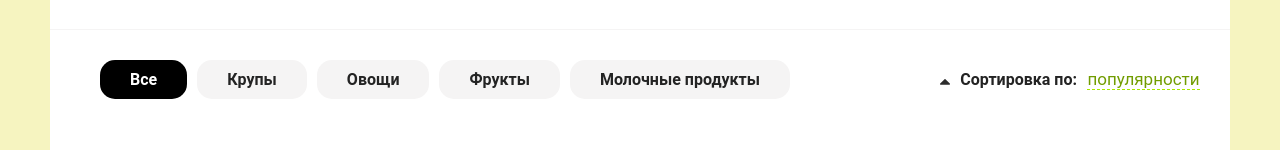
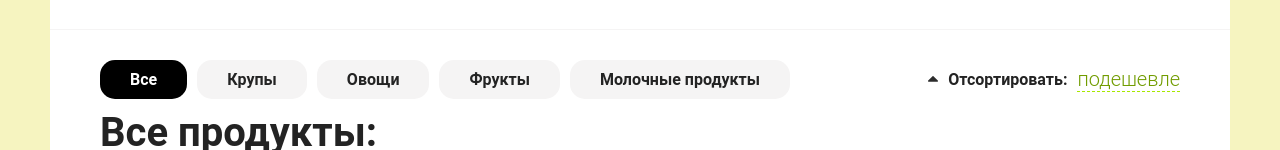
Before and after one commit to LZTD1/REACT-FARMER, a React (Create React App) app: page / in a window 1280 px wide. Shown: the part 146-296 px from the top of the page. Built offline with nearby package versions, Linux system fonts and the light colour scheme.

Commit message:
Реализовано popup окно сортировки

```diff
--- a/src/components/Pagination.jsx
+++ b/src/components/Pagination.jsx
@@ -9,7 +9,10 @@
     <div className="pagination">
       <GetPaginationPrevious />
       {pages.map((value, index) => (
-        <span key={index} onClick={() => setActivePage(index)} className={index === activePage ? 'active' : ''}>
+        <span
+          key={index}
+          onClick={() => setActivePage(index)}
+          className={index === activePage ? 'active' : ''}>
           {value}
         </span>
       ))}
--- a/src/components/ProductContainer.jsx
+++ b/src/components/ProductContainer.jsx
@@ -44,7 +44,7 @@
 
   const zoomStyle = {
     transformOrigin: `${position.x}px ${position.y}px`,
-    transform: isZoomed ? 'scale(1.8)' : 'none',
+    transform: isZoomed ? 'scale(1.7)' : 'none',
   };
 
   return (
--- a/src/components/SelectorCategories.jsx
+++ /dev/null
@@ -1,46 +0,0 @@
-import React from 'react';
-
-function SortingMethods() {
-  return (
-    <div className="sortingMethods">
-      <AllSelector />
-      <SortingBy />
-    </div>
-  );
-}
-function AllSelector() {
-  const categories = ['Все', 'Крупы', 'Овощи', 'Фрукты', 'Молочные продукты'];
-  const [activeIndex, setActiveIndex] = React.useState(0);
-
-  return (
-    <div className="sortingMethods__categories">
-      {categories.map((value, index) => (
-        <div
-          key={index}
-          onClick={() => setActiveIndex(index)}
-          className={activeIndex === index ? 'category active' : 'category'}>
-          {value}
-        </div>
-      ))}
-    </div>
-  );
-}
-
-function SortingBy() {
-  return (
-    <div className="sortingMethods__sortingBy">
-      <svg width="10" height="6" viewBox="0 0 10 6" fill="none" xmlns="http://www.w3.org/2000/svg">
-        <path
-          d="M10 5C10 5.16927 9.93815 5.31576 9.81445 5.43945C9.69075 5.56315 9.54427 5.625 9.375 5.625H0.625C0.455729 5.625 0.309245 5.56315 0.185547 5.43945C0.061849 5.31576 0 5.16927 0 5C0 4.83073 0.061849 4.68424 0.185547 4.56055L4.56055 0.185547C4.68424 0.061849 4.83073 0 5 0C5.16927 0 5.31576 0.061849 5.43945 0.185547L9.81445 4.56055C9.93815 4.68424 10 4.83073 10 5Z"
-          fill="#2C2C2C"></path>
-      </svg>
-      <span>Сортировка по:</span>
-      <select>
-        <option>популярности</option>
-        <option>цене</option>
-        <option>алфавиту</option>
-      </select>
-    </div>
-  );
-}
-export default SortingMethods;
--- /dev/null
+++ b/src/components/SortingMethods.jsx
@@ -0,0 +1,78 @@
+import React from 'react';
+
+function SortingMethods() {
+  return (
+    <div className="sortingMethods">
+      <CategoriesSelect />
+      <SortingBy />
+    </div>
+  );
+}
+function CategoriesSelect() {
+  const categories = ['Все', 'Крупы', 'Овощи', 'Фрукты', 'Молочные продукты'];
+  const [activeIndex, setActiveIndex] = React.useState(0);
+
+  return (
+    <div className="sortingMethods__categories">
+      {categories.map((value, index) => (
+        <div
+          key={index}
+          onClick={() => setActiveIndex(index)}
+          className={activeIndex === index ? 'category active' : 'category'}>
+          {value}
+        </div>
+      ))}
+    </div>
+  );
+}
+
+function SortingBy() {
+  return (
+    <div className="sortingMethods__sortingBy">
+      <svg width="10" height="6" viewBox="0 0 10 6" fill="none" xmlns="http://www.w3.org/2000/svg">
+        <path
+          d="M10 5C10 5.16927 9.93815 5.31576 9.81445 5.43945C9.69075 5.56315 9.54427 5.625 9.375 5.625H0.625C0.455729 5.625 0.309245 5.56315 0.185547 5.43945C0.061849 5.31576 0 5.16927 0 5C0 4.83073 0.061849 4.68424 0.185547 4.56055L4.56055 0.185547C4.68424 0.061849 4.83073 0 5 0C5.16927 0 5.31576 0.061849 5.43945 0.185547L9.81445 4.56055C9.93815 4.68424 10 4.83073 10 5Z"
+          fill="#2C2C2C"></path>
+      </svg>
+      <span className="sortingMethods__sortingBy__description">Отсортировать:</span>
+      <PopupSorting />
+    </div>
+  );
+}
+function PopupSorting() {
+  const [indexClickedSort, setIndexClickedSort] = React.useState(0);
+  const [showPopupWindow, setShowPopupWindow] = React.useState(false);
+
+  const sortingMethods = ['подешевле', 'подороже', 'популярные', 'менее популярные'];
+
+  const popupHoverReaction = {
+    transformOrigin: '0px 0px',
+    opacity: showPopupWindow ? '1' : '0',
+    scale: showPopupWindow ? '1' : '0.5',
+  };
+
+  return (
+    <div
+      onMouseLeave={() => setShowPopupWindow(false)}
+      onMouseEnter={() => setShowPopupWindow(true)}
+      className="popupSortingWindow">
+      <span className="popupSortingWindow__selectedSorting">
+        {sortingMethods[indexClickedSort]}
+      </span>
+      <div className="sortingMethod" style={popupHoverReaction}>
+        {sortingMethods.map((sortingBy, id) => (
+          <span
+            className={indexClickedSort === id && 'active'}
+            key={id}
+            onClick={() => {
+              setIndexClickedSort(id);
+              setShowPopupWindow(false);
+            }}>
+            {sortingBy}
+          </span>
+        ))}
+      </div>
+    </div>
+  );
+}
+export default SortingMethods;
--- a/src/scss/components/_all.scss
+++ b/src/scss/components/_all.scss
@@ -2,6 +2,3 @@
 @import './categories';
 @import './productCard';
 @import './pagination';
-
-// @import './sort';
-// @import './pizza-block';
--- a/src/scss/components/_categories.scss
+++ b/src/scss/components/_categories.scss
@@ -1,15 +1,14 @@
-
-.sortingMethods{
+.sortingMethods {
+  display: flex;
+  align-items: center;
+  justify-content: space-between;
+  margin: 30px 0px 10px 0px;
   overflow: auto;
+  &__categories {
+    margin-left: 50px;
     display: flex;
-    justify-content: space-between;
-    align-items: center;
     @include noselect;
-    margin: 30px 30px 50px 50px;
-    &__categories{
-        display: flex;
-
-        .category{
+    .category {
       cursor: pointer;
       margin-right: 10px;
       font-weight: 600;
@@ -18,42 +17,78 @@
       padding: 10px 30px;
       transition: $duration background-color;
 
-            &:hover{
+      &:hover {
         background-color: $gray-line;
       }
-            &:active{
+      &:active {
         background-color: darken($color: $gray-line, $amount: 10);
       }
     }
-        .active{
+    .active {
       background-color: black;
       color: white;
 
-            &:hover{
+      &:hover {
         background-color: black;
       }
-            &:active{
+      &:active {
         background-color: lighten($color: black, $amount: 40);
       }
     }
   }
-    &__sortingBy{
-        span{
-            font-weight: 700;
-            margin-left: 10px;
+  &__sortingBy {
+    display: flex;
+    align-items: center;
+    margin-right: 50px;
+
+    svg {
+      margin-right: 10px;
     }
-        select{
-            appearance: none;
-            -moz-appearance: none;
-            -webkit-appearance: none;
-            margin-left: 10px;
-            border: none;
-            border-bottom: 1px dashed $green;
-            background-color: transparent;
+    &__description {
+      font-weight: 600;
+      margin-right: 10px;
+    }
+    .popupSortingWindow {
+      @include noselect;
 
-            font-size: 17px;
-            text-align: center;
+      &__selectedSorting {
+        cursor: pointer;
+        font-weight: 300;
+        font-size: 20px;
+        border-bottom: 1px $green dashed;
         color: darken($color: $green, $amount: 15);
+      }
+      .sortingMethod {
+        transition: scale $duration, opacity $duration;
+        background-color: #fff;
+        border-radius: 10px;
+        overflow: hidden;
+        margin-top: 5px;
+        position: absolute;
+        display: flex;
+        flex-direction: column;
+        box-shadow: 0 0 10px 3px rgba(0, 0, 0, 0.09);
+
+        span {
+          cursor: pointer;
+          font-weight: 300;
+          font-size: 20px;
+          padding: 5px 10px;
+
+          transition: background-color $duration;
+          &:hover {
+            background-color: lighten($color: $green, $amount: 50);
+          }
+          &:active {
+            background-color: lighten($color: $green, $amount: 40);
+          }
+        }
+        .active {
+          font-weight: 400;
+          color: darken($color: $green, $amount: 15);
+          background-color: lighten($color: $green, $amount: 50);
         }
       }
     }
+  }
+}
--- a/src/scss/components/_sort.scss
+++ /dev/null
@@ -1,53 +0,0 @@
-@import 'variables';
-
-.sort {
-  position: relative;
-  &__label {
-    display: flex;
-    align-items: center;
-
-    svg {
-      margin-right: 8px;
-    }
-
-    b {
-      margin-right: 8px;
-    }
-
-    span {
-      color: $orange;
-      border-bottom: 1px dashed $orange;
-      cursor: pointer;
-    }
-  }
-
-  &__popup {
-    position: absolute;
-    right: 0;
-    margin-top: 15px;
-    background: #ffffff;
-    box-shadow: 0px 5px 15px rgba(0, 0, 0, 0.09);
-    border-radius: 10px;
-    overflow: hidden;
-    padding: 10px 0;
-    width: 160px;
-
-    ul {
-      overflow: hidden;
-      li {
-        padding: 12px 20px;
-        cursor: pointer;
-
-        &.active,
-        &:hover {
-          background: rgba(254, 95, 30, 0.05);
-        }
-
-        &.active {
-          font-weight: bold;
-          color: $orange;
-        }
-      }
-    }
-  }
-}
```
Also changed, not shown: src/screens/MainDisplay.jsx (+4 -4 lines), 2 other files (tests, documents, lock files or other folders). Lines whose indentation alone changed are shown as unchanged.
